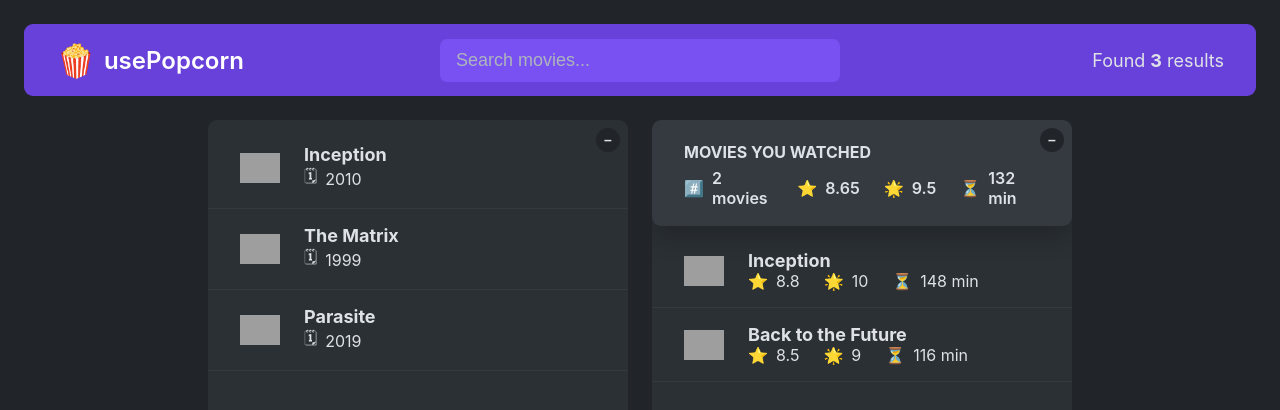
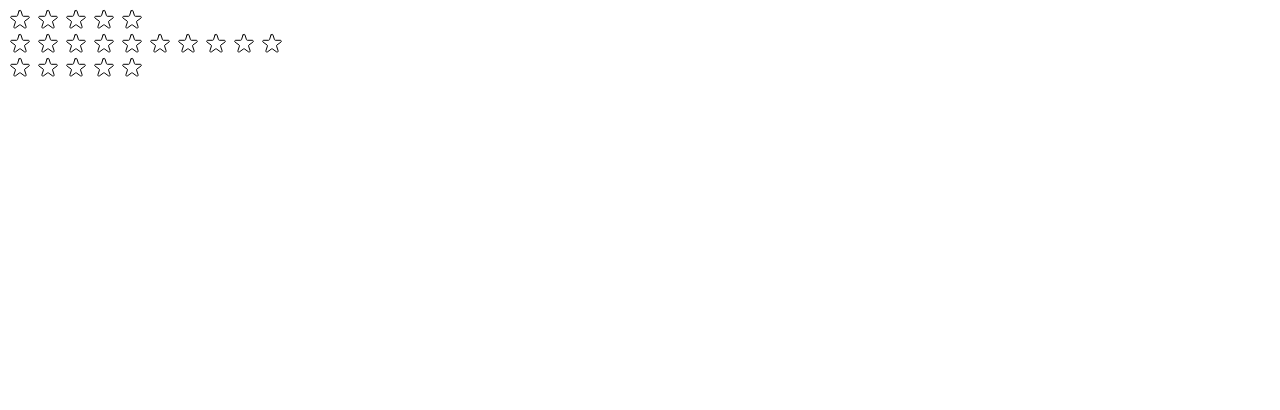
Before and after one commit to ozgeakinci/popcorn, a React (Create React App) app: page / in a window 1280 px wide. Shown: the top 410 px of the page. Built offline with nearby package versions, Linux system fonts and the light colour scheme; grey boxes are pictures that could not be loaded.

Commit message:
ayrı bir komponente dinamik star yapımı

```diff
--- /dev/null
+++ b/src/StarRating.js
@@ -0,0 +1,108 @@
+import React from "react";
+import { useState } from "react";
+
+const containerStyle = {
+  display: "flex",
+  alignItems: "center",
+  gap: "16px",
+};
+
+const starContainerStyle = {
+  display: "flex",
+  gap: "4px",
+};
+
+const textStyle = {
+  lineHeight: "0",
+  margin: 0,
+};
+
+const StarRating = ({ maxRating = 5 }) => {
+  const [rating, setRating] = useState(0);
+  const [temRating, setTemRating] = useState(0);
+  return (
+    <div style={containerStyle}>
+      <div style={starContainerStyle}>
+        {Array.from({ length: maxRating }, (_, i) => (
+          <Star
+            key={i}
+            onClick={() => setRating(i + 1)}
+            full={temRating >= i + 1 ? temRating : rating >= i + 1}
+            onMouseEnter={() => setTemRating(i + 1)}
+            onMouseLeave={() => setTemRating("")}
+          />
+        ))}
+      </div>
+      <p style={textStyle}>{temRating || rating || ""}</p>
+    </div>
+  );
+};
+
+export default StarRating;
+
+const starStyle = {
+  width: "24px",
+  height: "24px",
+  display: "block",
+  cursor: "pointer",
+};
+
+const Star = ({ onClick, full, onMouseEnter, onMouseLeave }) => {
+  return (
+    <span
+      role="button"
+      style={starStyle}
+      onClick={onClick}
+      onMouseEnter={onMouseEnter}
+      onMouseLeave={onMouseLeave}
+    >
+      {full ? (
+        <svg
+          xmlns="http://www.w3.org/2000/svg"
+          viewBox="0 0 20 20"
+          fill="#000"
+          stroke="#000"
+        >
+          <path d="M9.049 2.927c.3-.921 1.603-.921 1.902 0l1.07 3.292a1 1 0 00.95.69h3.462c.969 0 1.371 1.24.588 1.81l-2.8 2.034a1 1 0 00-.364 1.118l1.07 3.292c.3.921-.755 1.688-1.54 1.118l-2.8-2.034a1 1 0 00-1.175 0l-2.8 2.034c-.784.57-1.838-.197-1.539-1.118l1.07-3.292a1 1 0 00-.364-1.118L2.98 8.72c-.783-.57-.38-1.81.588-1.81h3.461a1 1 0 00.951-.69l1.07-3.292z" />
+        </svg>
+      ) : (
+        <svg
+          xmlns="http://www.w3.org/2000/svg"
+          fill="none"
+          viewBox="0 0 24 24"
+          stroke="#000"
+        >
+          <path
+            strokeLinecap="round"
+            strokeLinejoin="round"
+            strokeWidth="{2}"
+            d="M11.049 2.927c.3-.921 1.603-.921 1.902 0l1.519 4.674a1 1 0 00.95.69h4.915c.969 0 1.371 1.24.588 1.81l-3.976 2.888a1 1 0 00-.363 1.118l1.518 4.674c.3.922-.755 1.688-1.538 1.118l-3.976-2.888a1 1 0 00-1.176 0l-3.976 2.888c-.783.57-1.838-.197-1.538-1.118l1.518-4.674a1 1 0 00-.363-1.118l-3.976-2.888c-.784-.57-.38-1.81.588-1.81h4.914a1 1 0 00.951-.69l1.519-4.674z"
+          />
+        </svg>
+      )}
+    </span>
+  );
+};
+
+/*
+FULL STAR
+
+
+
+EMPTY STAR
+
+<svg
+  xmlns="http://www.w3.org/2000/svg"
+  fill="none"
+  viewBox="0 0 24 24"
+  stroke="#000"
+>
+  <path
+    strokeLinecap="round"
+    strokeLinejoin="round"
+    strokeWidth="{2}"
+    d="M11.049 2.927c.3-.921 1.603-.921 1.902 0l1.519 4.674a1 1 0 00.95.69h4.915c.969 0 1.371 1.24.588 1.81l-3.976 2.888a1 1 0 00-.363 1.118l1.518 4.674c.3.922-.755 1.688-1.538 1.118l-3.976-2.888a1 1 0 00-1.176 0l-3.976 2.888c-.783.57-1.838-.197-1.538-1.118l1.518-4.674a1 1 0 00-.363-1.118l-3.976-2.888c-.784-.57-.38-1.81.588-1.81h4.914a1 1 0 00.951-.69l1.519-4.674z"
+  />
+</svg>
+
+*/
--- a/src/index.js
+++ b/src/index.js
@@ -1,11 +1,15 @@
 import React from "react";
 import ReactDOM from "react-dom/client";
-import "./index.css";
-import App from "./App";
+// import "./index.css";
+// import App from "./App";
+import StarRating from "./StarRating";
 
 const root = ReactDOM.createRoot(document.getElementById("root"));
 root.render(
   <React.StrictMode>
-    <App />
+    <StarRating maxRating={5} />
+    <StarRating maxRating={10} />
+    <StarRating />
+    {/* <App /> */}
   </React.StrictMode>
 );
```
Also changed, not shown: src/App.js (+25 -1 lines).
